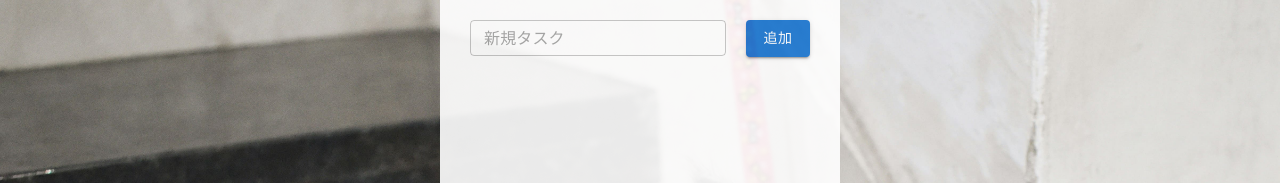
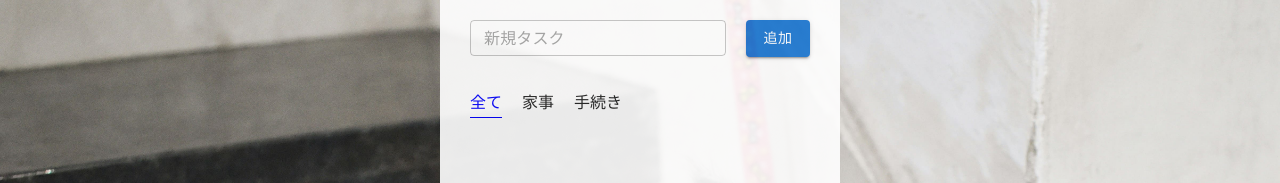
Before and after one commit to hiroyuki-sakuma/huhu-todos, a React (Vite) app: page / in a window 1280 px wide. Shown: the top 183 px of the page. Built offline with nearby package versions, Linux system fonts and the light colour scheme.

Commit message:
フロント調整

```diff
--- a/src/pages/TodoList.tsx
+++ b/src/pages/TodoList.tsx
@@ -1,7 +1,7 @@
 import { zodResolver } from '@hookform/resolvers/zod'
 import { Button, Checkbox, OutlinedInput } from '@mui/material'
 import axios from 'axios'
-import { useCallback, useEffect, useState } from 'react'
+import { useCallback, useEffect, useMemo, useState } from 'react'
 import type { SubmitHandler } from 'react-hook-form'
 import { useForm } from 'react-hook-form'
 import { z } from 'zod'
@@ -14,13 +14,15 @@ type FormData = z.infer<typeof schema>
 
 type Todo = {
   id: number
+  category_id: number
   todo: string
+  completed: boolean
   created_at: string
-  completed: boolean
 }
 
 export default function TodoList() {
   const [todos, setTodos] = useState<Todo[]>([])
+  const [categoryId, setCategoryId] = useState<number>(0)
 
   const fetchTodos = useCallback(async () => {
     try {
@@ -84,7 +86,8 @@ export default function TodoList() {
       try {
         await axios.put(`${import.meta.env.VITE_ENDPOINT}/${id}`, {
           todo: newTodo,
-          completed: true,
+          completed: false,
+          completed_at: null,
         })
       } catch (e) {
         console.log(e)
@@ -99,11 +102,13 @@ export default function TodoList() {
     })
 
     if (!todo) return
+    console.log(todos)
 
     try {
       await axios.put(`${import.meta.env.VITE_ENDPOINT}/${id}`, {
         todo: todo.todo,
         completed: true,
+        completed_at: new Date(),
       })
 
       setTimeout(() => {
@@ -113,6 +118,21 @@ export default function TodoList() {
       console.log(e)
     }
   }
+
+  const filteredTodos = useMemo(() => {
+    if (categoryId === 0) return todos
+    return todos.filter((todo) => todo.category_id === categoryId)
+  }, [todos, categoryId])
+
+  const handleCategoryChange = useCallback(
+    (event: React.MouseEvent<HTMLButtonElement>) => {
+      const newCategoryId = event.currentTarget.dataset.categoryId
+        ? Number(event.currentTarget.dataset.categoryId)
+        : 0
+      setCategoryId(newCategoryId)
+    },
+    [],
+  )
 
   useEffect(() => {
     fetchTodos()
@@ -140,7 +160,52 @@ export default function TodoList() {
           )}
         </form>
       </div>
-      {todos?.map((todo) => (
+      <div>
+        <ul className="flex gap-5">
+          <li>
+            <button
+              type="button"
+              className={
+                categoryId === 0
+                  ? 'text-blue border-b border-blue border-solid pb-1'
+                  : ''
+              }
+              onClick={handleCategoryChange}
+            >
+              全て
+            </button>
+          </li>
+          <li>
+            <button
+              type="button"
+              className={
+                categoryId === 1
+                  ? 'text-blue border-b border-blue border-solid pb-1'
+                  : ''
+              }
+              onClick={handleCategoryChange}
+              data-category-id={1}
+            >
+              家事
+            </button>
+          </li>
+          <li>
+            <button
+              type="button"
+              className={
+                categoryId === 2
+                  ? 'text-blue border-b border-blue border-solid pb-1'
+                  : ''
+              }
+              onClick={handleCategoryChange}
+              data-category-id={2}
+            >
+              手続き
+            </button>
+          </li>
+        </ul>
+      </div>
+      {filteredTodos?.map((todo: Todo) => (
         <div
           key={todo.id}
           className="flex gap-2 border-b-2 border-gray py-2 pr-2"
--- a/tailwind.config.ts
+++ b/tailwind.config.ts
@@ -16,6 +16,7 @@ const config: Config = {
         white: '#FFF',
         danger: 'red',
         gray: '#EEE',
+        blue: 'blue',
       },
     },
   },
```
